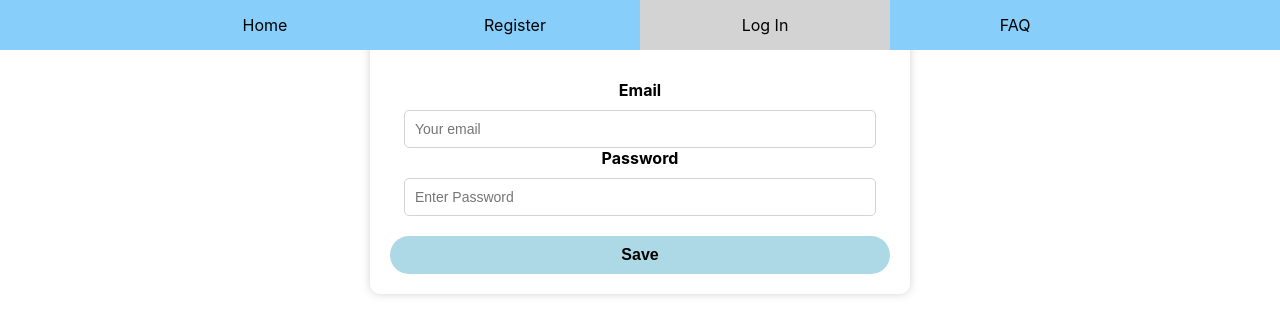
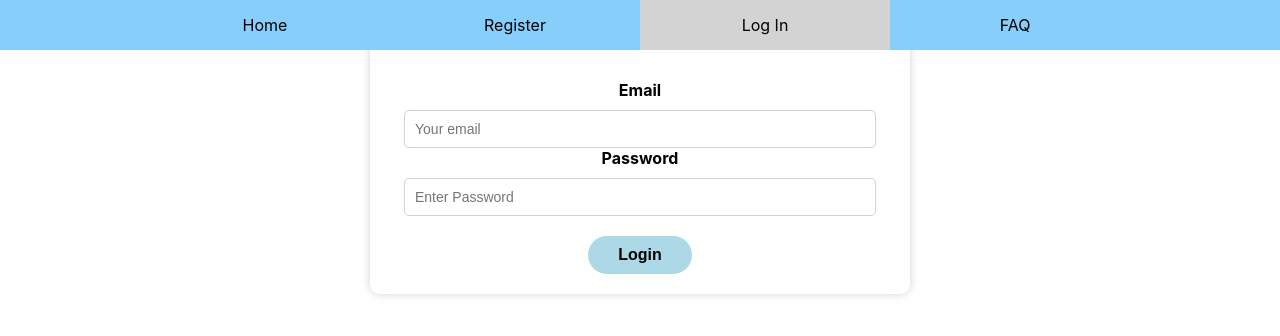
Before and after one commit to andrea-io/HackSC2023, a React (Create React App) app in the folder embarklocal/: page /LoginPage in a window 1280 px wide. Shown: the top 336 px of the page. Built offline with nearby package versions, Linux system fonts and the light colour scheme.

Commit message:
pushin p

```diff
--- a/embarklocal/src/login.js
+++ b/embarklocal/src/login.js
@@ -5,6 +5,7 @@ import {collection, addDoc, where} from 'firebase/firestore'
 import {useState} from 'react'
 import {query, onSnapshot}  from 'react'
 import { Link } from 'react-router-dom';
+
 
 const LoginPage = () => {
   const[getEmail,setEmail] = useState('')
@@ -21,9 +22,11 @@ const LoginPage = () => {
       })))
       if(profile[0].data.password == getPassword){
         console.log("logged")
+        window.location.assign(<Link to = "/DashPage"></Link>)
       }
       else{
         setErrmsg("Invalid Email/Password!")
+        window.location.reload(false)
       }
     })
   }
@@ -49,7 +52,8 @@ const LoginPage = () => {
               <label for="password">Password</label>
               <input type= "text" id="password" name="password" placeholder="Enter Password" onChange={(e) => setPassword(e.target.value)} value = {getPassword} ></input>
 
-              <button type = "submit">Save</button>
+              <Link to = "/DashPage"><button type = "submit" >Login</button></Link>
+
           </form>
       </div>
   );
```
Also changed, not shown: embarklocal/src/AuthButton.js (added).
